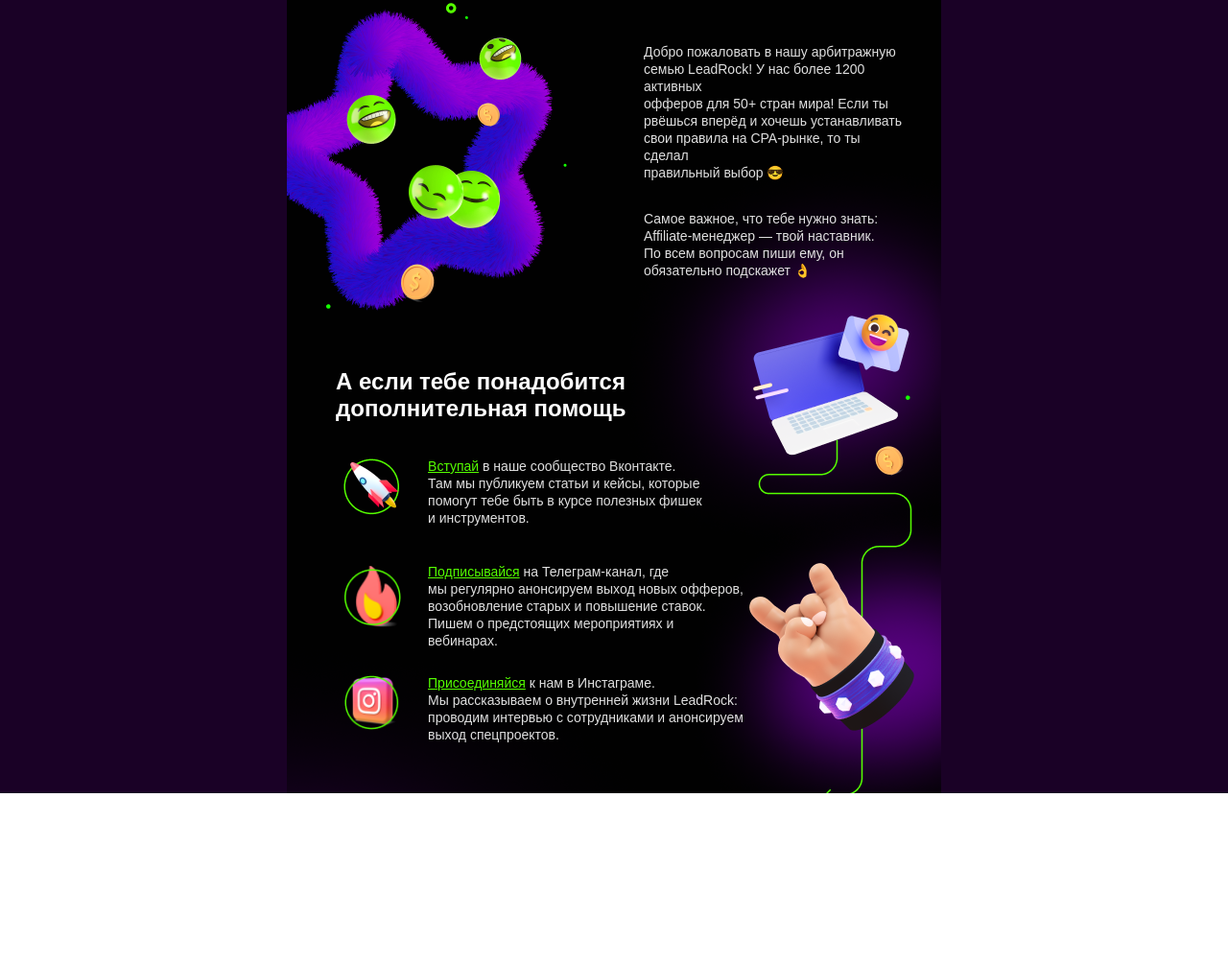
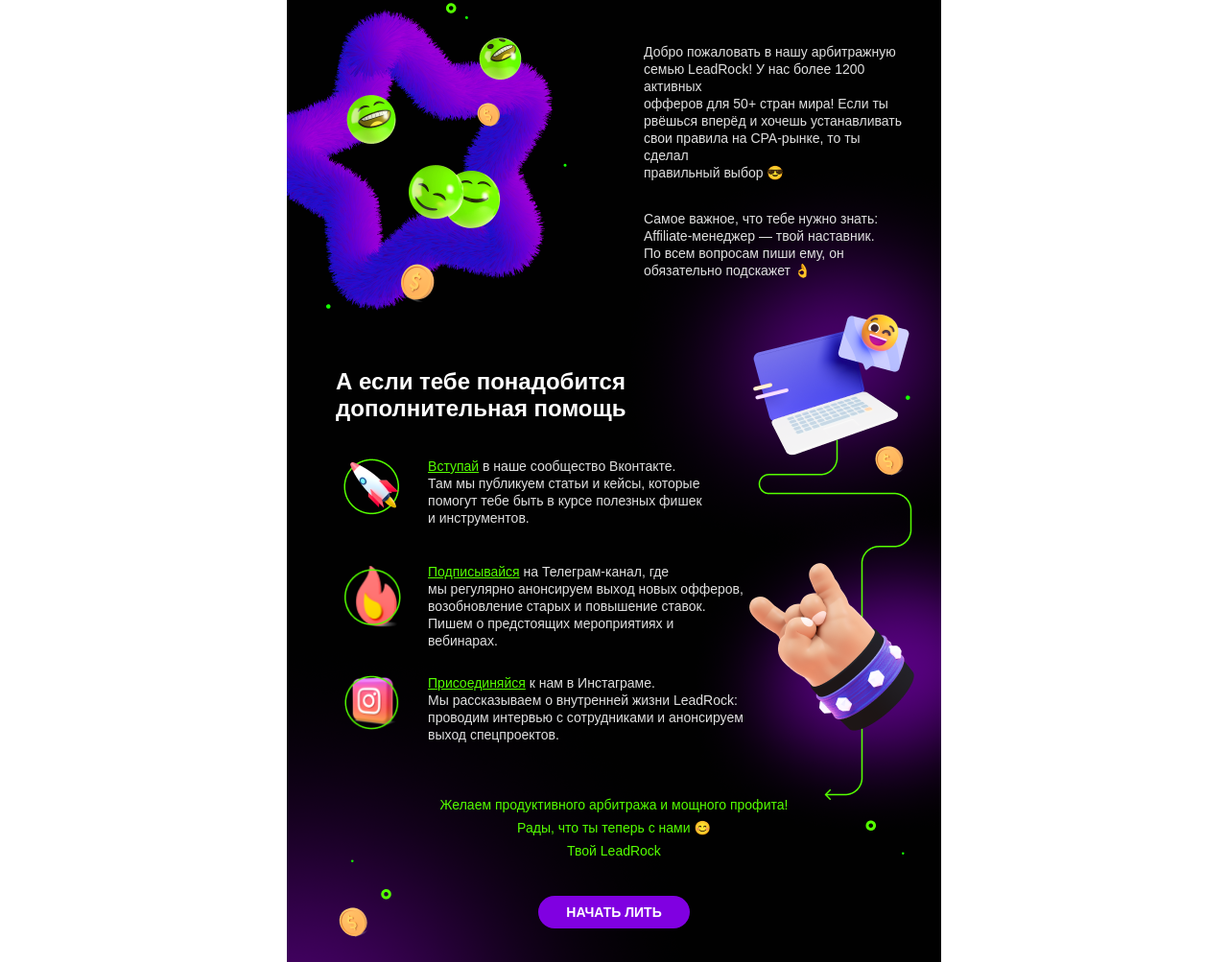
Before and after one commit to efimov-it/leadrock_email, a plain HTML site: page 1/index.html in a window 1280 px wide. Shown: the part 309-1312 px from the top of the page at 96% size. Before the commit the page ends 1136 px from the top, so only its background shows below. Drawn offline with Linux system fonts and the light colour scheme.

Commit message:
Add action button

```diff
--- a/1/index.html
+++ b/1/index.html
@@ -5,7 +5,7 @@
         <meta name="viewport" content="width=device-width, height=device-height, initial-scale=1.0, minimum-scale=1.0">
     </head>
     <body style="margin: 0px;">
-        <table border="0px" width="100%" cellpadding="0px" cellspacing="0px" bgcolor="#1A0126">
+        <table border="0px" width="100%" cellpadding="0px" cellspacing="0px" bgcolor="#ffffff">
             <tr>
                 <td style="padding: 0px;" align="center">
                     <table border="0px" width="100%" cellpadding="0px" cellspacing="0px" bgcolor="#010101" style="max-width:682px">
@@ -74,8 +74,15 @@
                                         </td>
                                     </tr>
                                     <tr>
-                                        <td style="padding: 0px;">
-
+                                        <td style="padding: 0px;" align="center">
+                                            <p style="font-family: Arial, Helvetica, sans-serif;font-size: 14px;color: #55FF00;line-height: 24px;text-align: center;padding-right: 40px;padding-left: 40px;padding-top: 0px;padding-bottom: 35px;margin: 0px;">
+                                                Желаем продуктивного арбитража и мощного профита!<br />
+                                                Рады, что ты теперь с нами 	&#128522;<br />
+                                                Твой LeadRock
+                                            </p>
+                                            <p style="margin:0px;text-align: center;padding-bottom: 35px;">
+                                                <a href="https://leadrock.com/" target="_blank" style="display:inline-block;width: 158px;background-color: #8000E1;color: #ffffff;font-family: Arial, Helvetica, sans-serif;text-transform: uppercase;text-decoration: none;align-items: center;font-size: 14px;padding-top: 9px;padding-bottom: 9px;border-radius: 18px;"><b>Начать лить</b></a>
+                                            </p>
                                         </td>
                                     </tr>
                                 </table>
```
